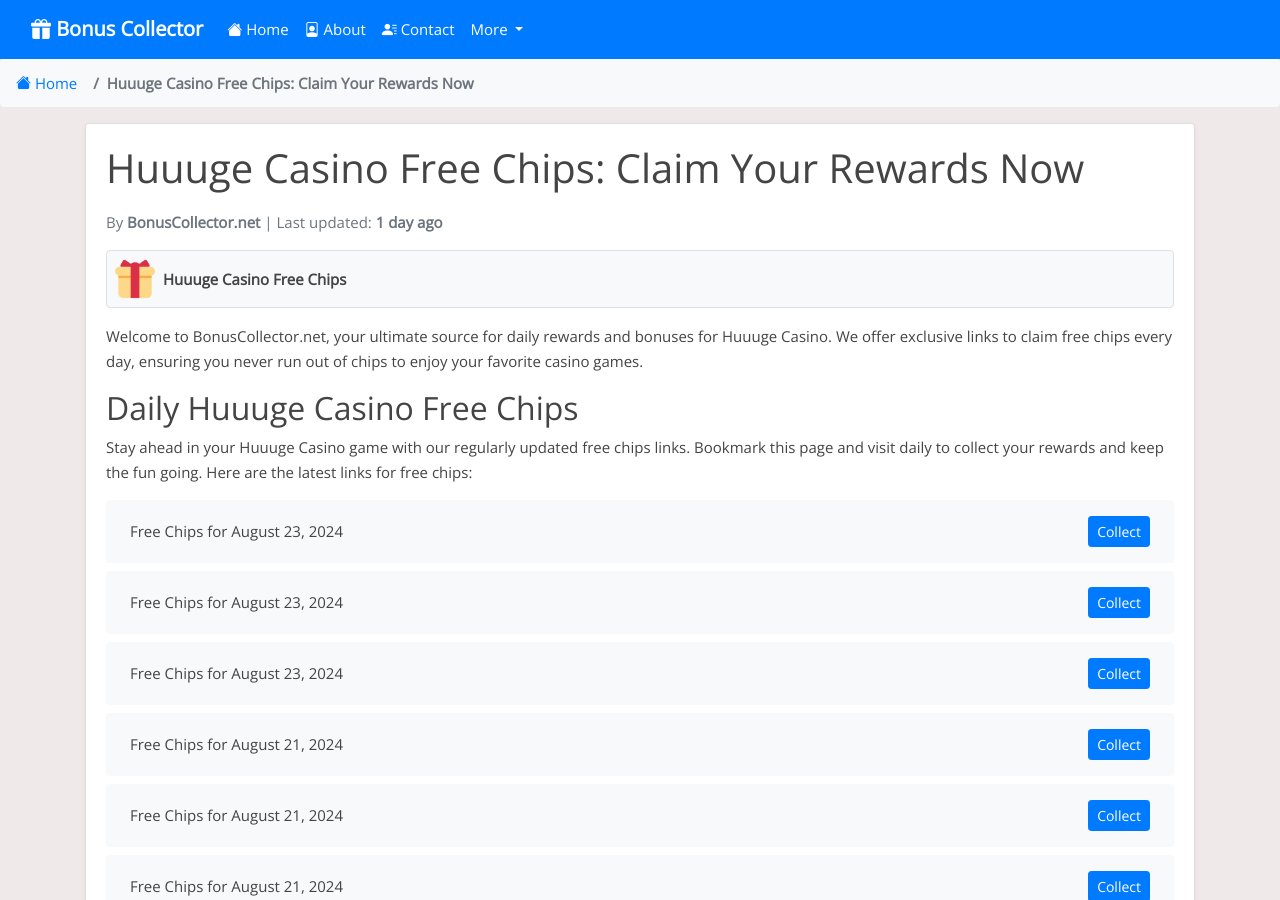
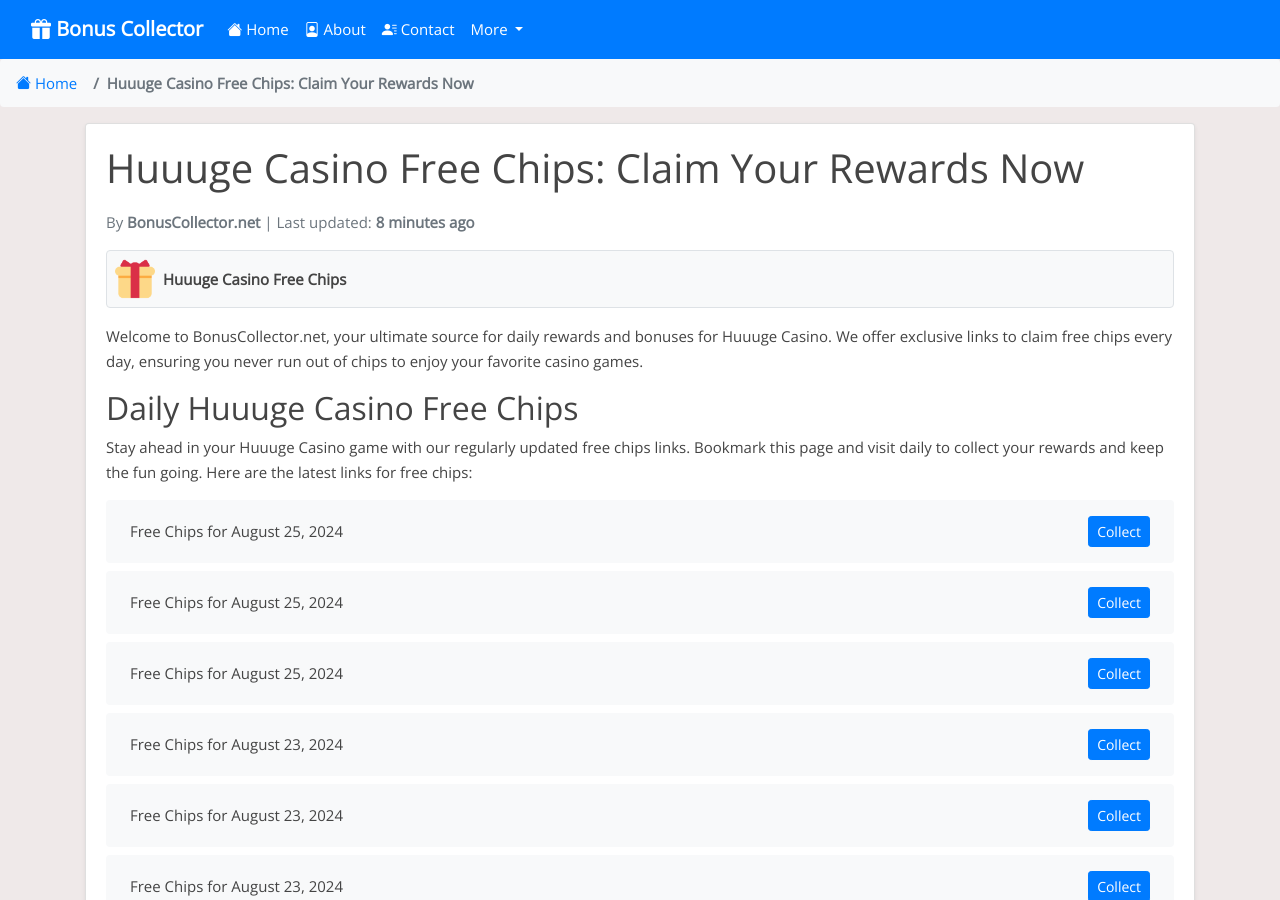
Before and after one commit to Prollad99/bs-net, a Jekyll site: the page built from _posts/2024-06-29-huuuge-casino.md, in a window 1280 px wide and 900 px high. Built offline with Jekyll 4.4.1, drawn with Linux system fonts in a browser that asks for light colours; nearby versions of some CDN libraries; comment, search, counter and statistics services are not loaded; some of the changed text lies outside the part shown.

Commit message:
Update huuuge-casino reward links and last modified date

```diff
--- a/_data/include_files.yml
+++ b/_data/include_files.yml
@@ -53,7 +53,7 @@
   last_modified: 2024-08-25 05:11:14
 
 huuuge-casino.html:
-  last_modified: 2024-08-23 17:09:09
+  last_modified: 2024-08-25 14:08:28
 
 island-king.html:
   last_modified: 2024-08-06 14:33:34
--- a/_includes/huuuge-casino.html
+++ b/_includes/huuuge-casino.html
@@ -1,4 +1,16 @@
 <ul class="list-group mt-3 mb-4">
+  <li class="list-group-item d-flex justify-content-between align-items-center">
+    <span>Free Chips for August 25, 2024</span>
+    <a href="https://2rc7.app.link/lb9ayzkETLb" class="btn btn-primary btn-sm">Collect</a>
+  </li>
+  <li class="list-group-item d-flex justify-content-between align-items-center">
+    <span>Free Chips for August 25, 2024</span>
+    <a href="https://2rc7.app.link/YVgvYhaDlMb" class="btn btn-primary btn-sm">Collect</a>
+  </li>
+  <li class="list-group-item d-flex justify-content-between align-items-center">
+    <span>Free Chips for August 25, 2024</span>
+    <a href="https://2rc7.app.link/3tDpfX6ClMb" class="btn btn-primary btn-sm">Collect</a>
+  </li>
   <li class="list-group-item d-flex justify-content-between align-items-center">
     <span>Free Chips for August 23, 2024</span>
     <a href="https://2rc7.app.link/g0w9BzkETLb" class="btn btn-primary btn-sm">Collect</a>
@@ -387,16 +399,4 @@
     <span>Free Chips for Invalid Date</span>
     <a href="https://2rc7.app.link/BpEFtsqf9Kb" class="btn btn-primary btn-sm">Collect</a>
   </li>
-  <li class="list-group-item d-flex justify-content-between align-items-center">
-    <span>Free Chips for Invalid Date</span>
-    <a href="https://2rc7.app.link/GAgHpsqf9Kb" class="btn btn-primary btn-sm">Collect</a>
-  </li>
-  <li class="list-group-item d-flex justify-content-between align-items-center">
-    <span>Free Chips for Invalid Date</span>
-    <a href="https://2rc7.app.link/qKdrIHvHZKb" class="btn btn-primary btn-sm">Collect</a>
-  </li>
-  <li class="list-group-item d-flex justify-content-between align-items-center">
-    <span>Free Chips for Invalid Date</span>
-    <a href="https://2rc7.app.link/yKHeKIEM5Kb" class="btn btn-primary btn-sm">Collect</a>
-  </li>
 </ul>
```
Also changed, not shown: links-json/huuuge-casino.json (+12 -9 lines).
